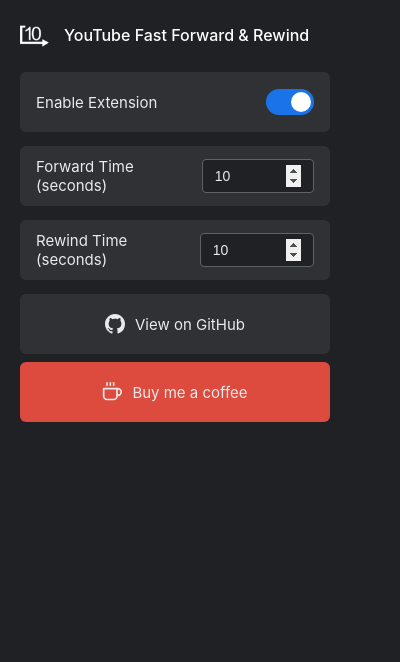
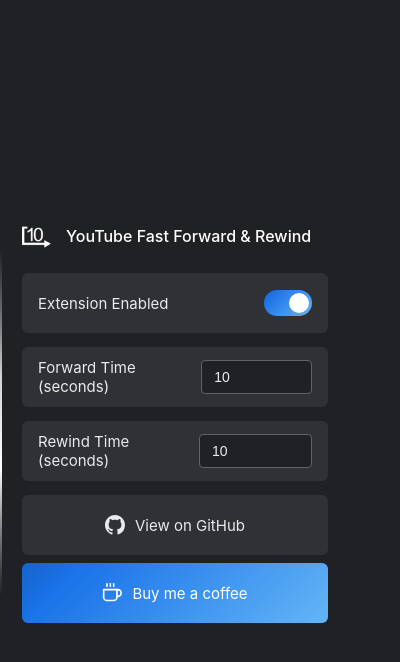
Before and after one commit to Laskco/YouTube-Fast-Forward-and-Rewind, a browser extension: page popup.html in a window 400 px wide. Drawn offline with Linux system fonts and the light colour scheme.

Commit message:
Updated Extension Styling (Animations)

```diff
--- a/popup.html
+++ b/popup.html
@@ -2,9 +2,245 @@
 <html>
 <head>
   <meta charset="UTF-8">
-    <link rel="stylesheet" href="style.css">
+  <style>
+      @property --border-angle {
+          syntax: '<angle>';
+          initial-value: 0deg;
+          inherits: false;
+      }
+
+      body {
+          width: 350px;
+          margin: 0;
+          min-height: 100vh;
+          font-family: -apple-system, BlinkMacSystemFont, "Segoe UI", Roboto, sans-serif;
+          display: flex;
+          justify-content: center;
+          align-items: center;
+          background: #202124;
+      }
+
+      .popup-wrapper {
+          position: relative;
+          width: 350px;
+          border-radius: 8px;
+      }
+
+      .popup-wrapper::before {
+          content: '';
+          position: absolute;
+          inset: -2px;
+          background: conic-gradient(
+              from var(--border-angle),
+              #202124,
+              #ffffff 30deg,
+              rgba(255, 255, 255, 0.8) 60deg,
+              #202124 90deg
+          );
+          border-radius: 8px;
+          animation: borderRotate 8s linear infinite;
+      }
+
+      .container {
+          background: #202124;
+          color: #fff;
+          border-radius: 8px;
+          position: relative;
+          z-index: 1;
+          margin: 2px;
+          padding: 20px;
+      }
+
+      @keyframes borderRotate {
+          from {
+              --border-angle: 0deg;
+          }
+          to {
+              --border-angle: 360deg;
+          }
+      }
+
+      .header {
+          display: flex;
+          align-items: center;
+          gap: 14px;
+          margin-bottom: 22px;
+      }
+
+      .header img {
+          width: 30px;
+          height: 30px;
+      }
+
+      .header span {
+          font-size: 16px;
+          font-weight: 500;
+      }
+
+      .controls {
+          display: flex;
+          flex-direction: column;
+          gap: 14px;
+      }
+
+      .toggle-row {
+          display: flex;
+          justify-content: space-between;
+          align-items: center;
+          background: #303134;
+          padding: 12px 16px;
+          border-radius: 6px;
+          height: 36px;
+      }
+
+      .time-control {
+          background: #303134;
+          padding: 12px 16px;
+          border-radius: 6px;
+          display: flex;
+          justify-content: space-between;
+          align-items: center;
+          height: 36px;
+      }
+
+      .toggle-row span {
+          font-size: 15px;
+          color: #e8eaed;
+      }
+
+      .time-control label {
+          font-size: 15px;
+          color: #e8eaed;
+      }
+
+      .time-control input {
+          width: 90px;
+          padding: 8px 12px;
+          background: #202124;
+          border: 1px solid #5f6368;
+          border-radius: 4px;
+          color: #e8eaed;
+          font-size: 14px;
+      }
+
+      .time-control input:focus {
+          outline: none;
+          border-color: #1a73e8;
+      }
+
+      .switch {
+          position: relative;
+          display: inline-block;
+          width: 48px;
+          height: 26px;
+      }
+
+      .switch input {
+          opacity: 0;
+          width: 0;
+          height: 0;
+      }
+
+      .slider {
+          position: absolute;
+          cursor: pointer;
+          top: 0;
+          left: 0;
+          right: 0;
+          bottom: 0;
+          background-color: #5f6368;
+          transition: .3s;
+          border-radius: 24px;
+      }
+
+      input:checked + .slider {
+          background: linear-gradient(135deg,
+              #03254c,
+              #03254c,
+              #1a73e8,
+              #64b5f6,
+              #1a73e8,
+              #03254c,
+              #03254c
+          );
+          background-size: 500% 500%;
+          animation: waveMove 8s linear infinite;
+      }
+
+      .slider:before {
+          position: absolute;
+          content: "";
+          height: 20px;
+          width: 20px;
+          left: 3px;
+          bottom: 3px;
+          background-color: white;
+          transition: .3s;
+          border-radius: 50%;
+      }
+
+      input:checked + .slider:before {
+          transform: translateX(22px);
+      }
+
+      .button-group {
+          display: flex;
+          flex-direction: column;
+          gap: 8px;
+      }
+
+      .github-button {
+          display: flex;
+          align-items: center;
+          justify-content: center;
+          gap: 10px;
+          background: #303134;
+          color: #e8eaed;
+          text-decoration: none;
+          padding: 12px;
+          border-radius: 6px;
+          font-size: 15px;
+          height: 36px;
+      }
+
+      .coffee-button {
+          display: flex;
+          align-items: center;
+          justify-content: center;
+          gap: 10px;
+          background: linear-gradient(135deg,
+              #03254c,
+              #03254c,
+              #1a73e8,
+              #64b5f6,
+              #1a73e8,
+              #03254c,
+              #03254c
+          );
+          background-size: 500% 500%;
+          animation: waveMove 8s linear infinite;
+          color: white;
+          text-decoration: none;
+          padding: 12px;
+          border-radius: 6px;
+          font-size: 15px;
+          height: 36px;
+          position: relative;
+          overflow: hidden;
+      }
+
+      @keyframes waveMove {
+          0% {
+              background-position: 100% 100%;
+          }
+          100% {
+              background-position: 0% 0%;
+          }
+      }
+  </style>
 </head>
 <body>
+  <div class="popup-wrapper">
       <div class="container">
           <div class="header">
               <img src="images/icon48.png" alt="Extension Icon">
@@ -12,7 +248,7 @@
           </div>
           <div class="controls">
               <div class="toggle-row">
-                <span>Enable Extension</span>
+                  <span id="toggleText">Extension Enabled</span>
                   <label class="switch">
                       <input type="checkbox" id="enableToggle" checked>
                       <span class="slider"></span>
@@ -46,6 +282,7 @@
               </div>
           </div>
       </div>
+  </div>
   <script src="popup.js"></script>
 </body>
 </html>
--- a/popup.js
+++ b/popup.js
@@ -1,5 +1,6 @@
 document.addEventListener('DOMContentLoaded', async () => {
   const toggle = document.getElementById('enableToggle');
+  const toggleText = document.getElementById('toggleText');
   const backwardTime = document.getElementById('backwardSkipTime');
   const forwardTime = document.getElementById('forwardSkipTime');
 
@@ -8,8 +9,10 @@
       event.target.value = 99;
     }
   }
+
   forwardTime.addEventListener('input', enforceMaxValue);
   backwardTime.addEventListener('input', enforceMaxValue);
+
   try {
     const stored = await browser.storage.local.get([
       'extensionEnabled',
@@ -17,21 +20,20 @@
       'backwardSkipTime'
     ]);
 
-    // Set initial toggle state - checked means enabled
     toggle.checked = stored.extensionEnabled !== false;
+    toggleText.textContent = toggle.checked ? 'Extension Enabled' : 'Extension Disabled';
     backwardTime.value = stored.backwardSkipTime || 10;
     forwardTime.value = stored.forwardSkipTime || 10;
   } catch (error) {
     console.error('Error loading settings:', error);
-    toggle.checked = true; // Default to enabled
+    toggle.checked = true;
+    toggleText.textContent = 'Extension Enabled';
   }
 
   const saveTimeValue = async (key, input) => {
-    // Constrain the value between 1 and 99 seconds
     const value = Math.min(Math.max(parseInt(input.value) || 10, 1), 99);
     input.value = value;
     await browser.storage.local.set({ [key]: value });
-
     const tabs = await browser.tabs.query({ url: '*://*.youtube.com/*' });
     for (const tab of tabs) {
       try {
@@ -51,6 +53,7 @@
   toggle.addEventListener('change', async () => {
     try {
       const newState = toggle.checked;
+      toggleText.textContent = newState ? 'Extension Enabled' : 'Extension Disabled';
       await browser.storage.local.set({ extensionEnabled: newState });
 
       const tabs = await browser.tabs.query({ url: '*://*.youtube.com/*' });
@@ -69,4 +72,4 @@
       toggle.checked = !toggle.checked;
     }
   });
-});
+ });
```
Also changed, not shown: content.js (+9 -9 lines), manifest.json. Lines whose indentation alone changed are shown as unchanged.
